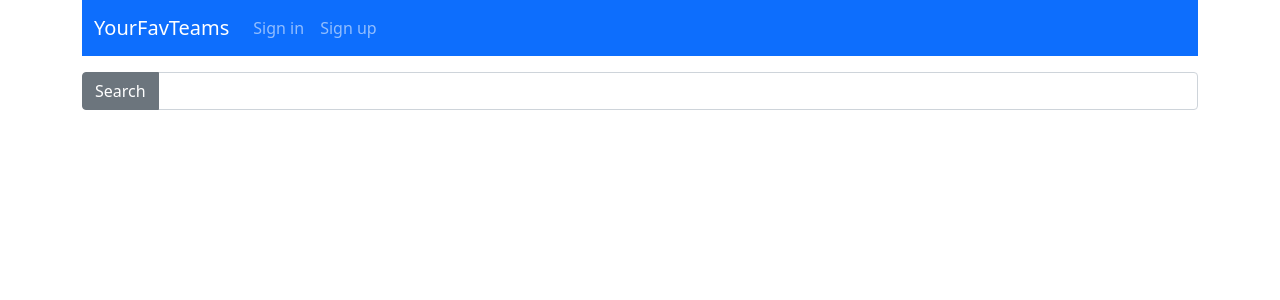
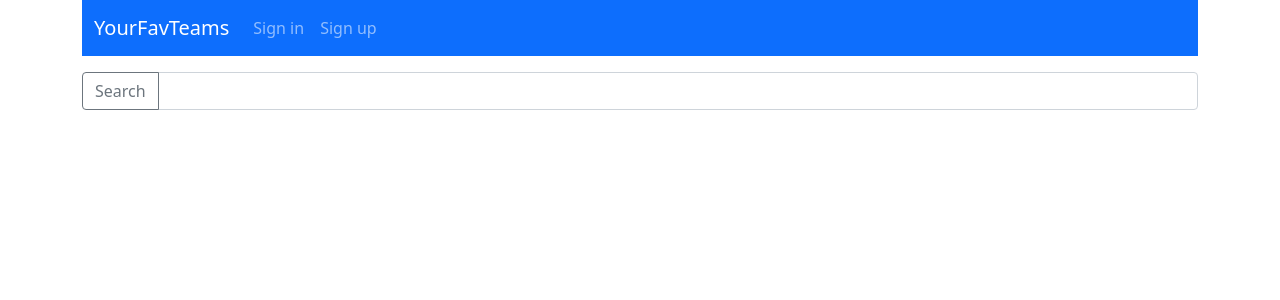
Before and after one commit to kondra4/favorite-team-react, a React (Create React App) app: page /search in a window 1280 px wide. Shown: the top 300 px of the page. Built offline with nearby package versions, Linux system fonts and the light colour scheme; no server answers.

Commit message:
add query parametrs in URL

```diff
--- a/src/components/Search.jsx
+++ b/src/components/Search.jsx
@@ -1,31 +1,37 @@
-import { useCallback, useContext } from "react";
+import { useCallback, useState } from "react";
 import Button from "react-bootstrap/Button";
 import Form from "react-bootstrap/Form";
 import InputGroup from "react-bootstrap/InputGroup";
-import { LinkContainer } from "react-router-bootstrap";
-import { SearchContext } from "../context/SearchContext";
 import debounce from "lodash.debounce";
+import { useNavigate } from "react-router-dom";
 
 function Search() {
-  const { setSearchTitle } = useContext(SearchContext);
+  const navigate = useNavigate();
+  const [searchTitle, setSearchTitle] = useState("");
 
-  const onChange = (e) => {
+  const changeSearchInput = (e) => {
     setSearchTitle(e.target.value);
   };
-  const debounceOnChange = useCallback(debounce(onChange, 1000), []);
+  const debounceOnChange = useCallback(debounce(changeSearchInput, 1000), []);
+
+  const clickButtonSearch = () => {
+    navigate({ pathname: "/search", search: `search=${searchTitle}` });
+  };
 
   return (
     <>
       <InputGroup className="mt-3 mb-3">
-        <LinkContainer to="/search">
-          <Button variant="outline-secondary" id="button-addon1">
-            Search
-          </Button>
-        </LinkContainer>
+        <Button
+          onClick={clickButtonSearch}
+          variant="outline-secondary"
+          id="button-addon1"
+        >
+          Search
+        </Button>
         <Form.Control
+          onChange={debounceOnChange}
           aria-label="Example text with button addon"
           aria-describedby="basic-addon1"
-          onChange={debounceOnChange}
         />
       </InputGroup>
     </>
--- a/src/pages/SearchPage.jsx
+++ b/src/pages/SearchPage.jsx
@@ -1,10 +1,12 @@
-import React, { useContext } from "react";
+import React from "react";
 import CardGroup from "../components/CardGroup";
 import { useSearchTeamQuery } from "../store/reducers/teamsApi";
-import { SearchContext } from "../context/SearchContext";
+import { useSearchParams } from "react-router-dom";
 
 const SearchPage = () => {
-  const { searchTitle } = useContext(SearchContext);
+  const [search] = useSearchParams();
+
+  const searchTitle = search.get("search");
 
   const { data } = useSearchTeamQuery(searchTitle);
 
```
Also changed, not shown: 1 other file (tests, documents, lock files or other folders).
